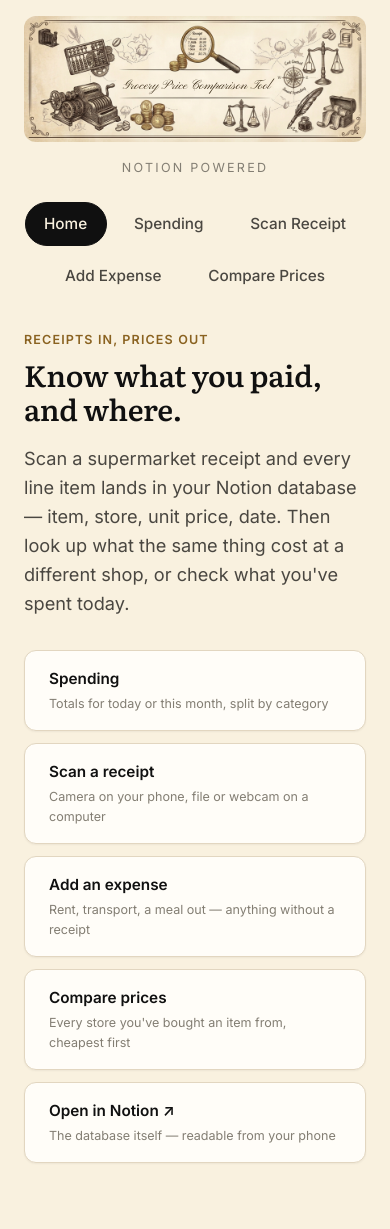
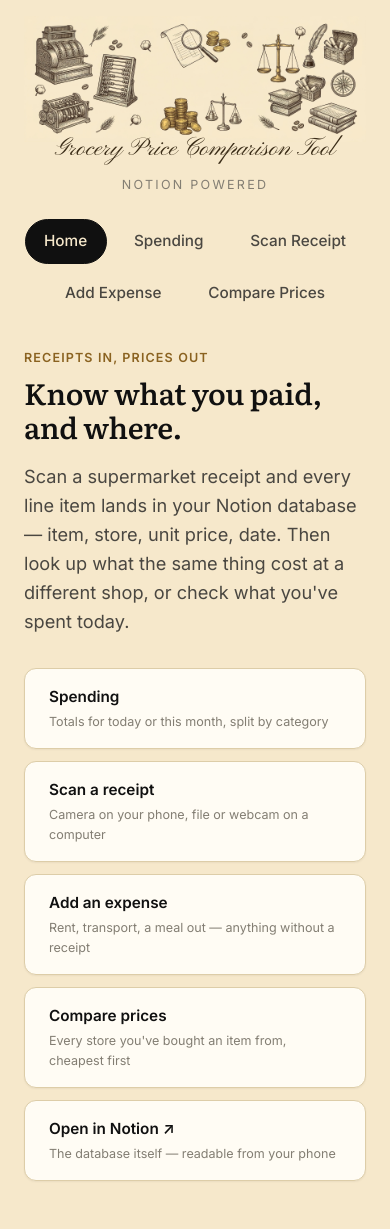
Before and after one commit to Hsinyueh-Hsu-1172607/notion-grocery-price-tool, a Flask app: page / in a window 390 px wide. Before the commit the page ends 1163 px from the top, so only its background shows below. Run offline with Flask 3, Linux system fonts and the light colour scheme.

Commit message:
Use the unframed banner and set the name beneath it
The replacement artwork drops the decorative frame and sits on a flat
cream ground, so the page colour is resampled from it (#f6e8cb) and the
image now runs into the page with no visible edge.

This version has no blank band through the middle — the objects fill the
whole plate — so the name moves below the artwork rather than over it,
which is also closer to the reference site's masthead. It is sized in
container units so it stays on one line and in proportion down to phone
widths.

```diff
--- a/groceryapp/static/css/style.css
+++ b/groceryapp/static/css/style.css
@@ -3,13 +3,13 @@
    banner on the home page. */
 
 :root {
-  /* Sampled from the parchment in the banner, so the page and the artwork
-     read as one sheet of paper. */
-  --paper: #f9f1df;
-  --surface: #fffdf8;
-  --surface-2: #f4ead9;
-  --line: #e2d6c0;
-  --line-strong: #c8b898;
+  /* Sampled from the banner's own background, so the artwork has no visible
+     edge against the page. */
+  --paper: #f6e8cb;
+  --surface: #fffcf4;
+  --surface-2: #f1e0bd;
+  --line: #ddcda8;
+  --line-strong: #c3ad7f;
 
   --ink: #101010;
   --ink-2: #4a4741;
@@ -83,54 +83,41 @@ a:hover { color: var(--teal-hover); }
   padding: var(--space-4) var(--space-5) 0;
 }
 
-/* The banner is the masthead. Its artwork is wordless by design, with a
-   blank band across the middle; the title is laid over that band as real
-   text, so it stays sharp at any size and can be corrected in one place. */
+/* The artwork sits on the same colour as the page and carries no frame, so
+   it melts into the masthead rather than reading as a picture pasted on.
+   The name is set beneath it as text, since the illustration is wordless. */
 .masthead .brand {
   display: block;
-  position: relative;
-  /* Narrower than the content column: at full width the banner dominated
-     every page, and it repeats on all of them. */
-  max-width: 42rem;
+  /* Narrower than the content column: it repeats on every page, so at full
+     width it dominated them. */
+  max-width: 40rem;
   margin: 0 auto;
   container-type: inline-size;
   text-decoration: none;
+  color: inherit;
 }
 
 .masthead .brand img {
   display: block;
   width: 100%;
   height: auto;
-  border-radius: var(--radius);
 }
 
 .masthead .brand-title {
-  position: absolute;
-  /* The clear band on the artwork runs from 46% to 65% of its height,
-     between the two engraved rules. Horizontally it is not symmetric —
-     the compass on the right intrudes further than anything on the left —
-     so the box is inset more from the right. */
-  top: 46%;
-  height: 19%;
-  left: 28%;
-  right: 27%;
-
-  display: flex;
-  align-items: center;
-  justify-content: center;
-
+  display: block;
   font-family: "Pinyon Script", "Snell Roundhand", cursive;
-  /* Sized against the banner rather than the viewport, so it keeps its
-     place on the art once the banner stops growing. */
-  font-size: 1.3rem;
-  font-size: 3.9cqw;
-  line-height: 1;
+  /* Sized against the artwork above it rather than the viewport, so the
+     name stays on one line and in proportion at every width. */
+  font-size: 1.6rem;
+  font-size: 7.4cqw;
+  line-height: 1.1;
   white-space: nowrap;
   color: #3a2c17;
+  margin-top: -0.25em;
 }
 
 .masthead .tagline {
-  margin: var(--space-4) 0 0;
+  margin: var(--space-3) 0 0;
   font-size: var(--step--1);
   letter-spacing: 0.18em;
   text-transform: uppercase;
--- a/groceryapp/templates/base.html
+++ b/groceryapp/templates/base.html
@@ -15,8 +15,9 @@
     <a class="brand" href="{{ url_for('index') }}">
       <img src="{{ url_for('static', filename='img/hero-banner.jpg') }}"
            alt="">
-      <!-- The banner art is deliberately wordless; the title is set in real
-           text over the blank band so it stays sharp and spelled right. -->
+      <!-- The artwork is deliberately wordless, so the name is set below it
+           as real text: correctly spelled, sharp at any size, and editable
+           without regenerating the image. -->
       <span class="brand-title">Grocery Price Comparison Tool</span>
     </a>
     <p class="tagline">Notion Powered</p>
```
Also changed, not shown: groceryapp/static/img/hero-banner.jpg.
